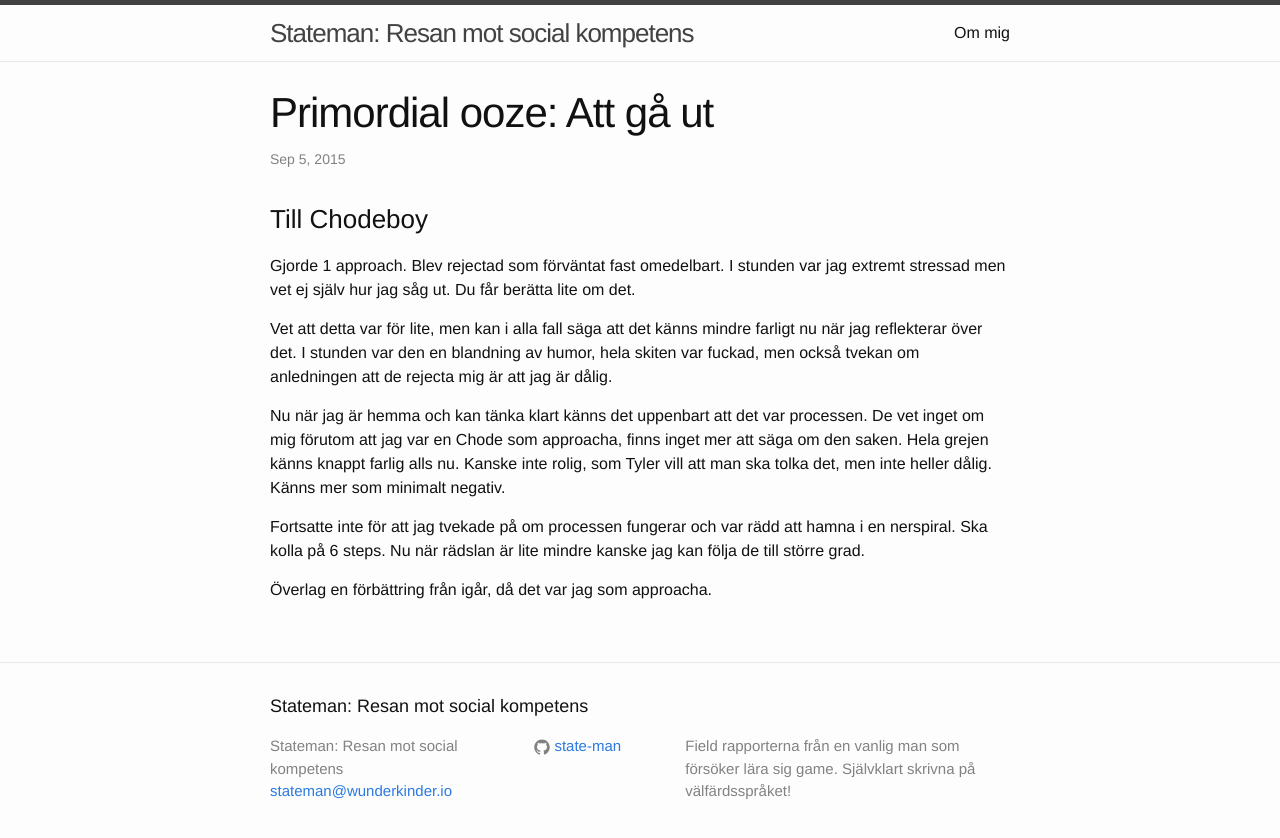
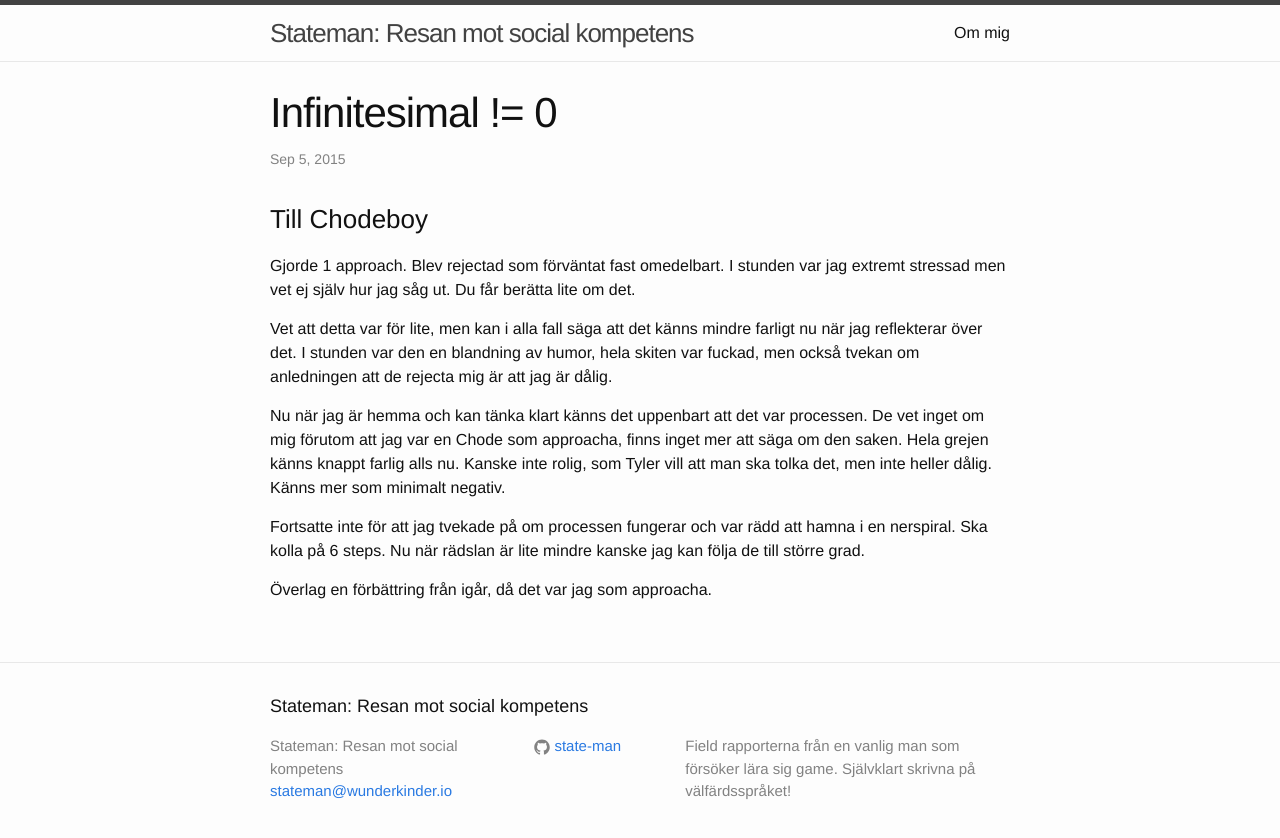
Before and after one commit to state-man/state-man.github.io, a Jekyll site: the page built from _posts/2015-09-05-infinitesimal.markdown, in a window 1280 px wide. Shown: the top 838 px of the page. Built offline with Jekyll 4.4.1, drawn with Linux system fonts in a browser that asks for light colours.

Commit message:
Several meta changes

```diff
--- a/_posts/2015-09-05-primordial-ooze-att-g-ut.markdown
+++ b/_posts/2015-09-05-infinitesimal.markdown
@@ -1,7 +1,8 @@
 ---
 layout: post
-title: "Primordial ooze: Att gå ut"
-tags: primordal ooze, no approaches, chodenight
+title: "Infinitesimal != 0"
+tags: no approaches, chodenight
+categories: primordial ooze
 ---
 
 ###Till Chodeboy
```
Also changed, not shown: _posts/2015-09-04-nill.markdown (added, +10 -0 lines).
